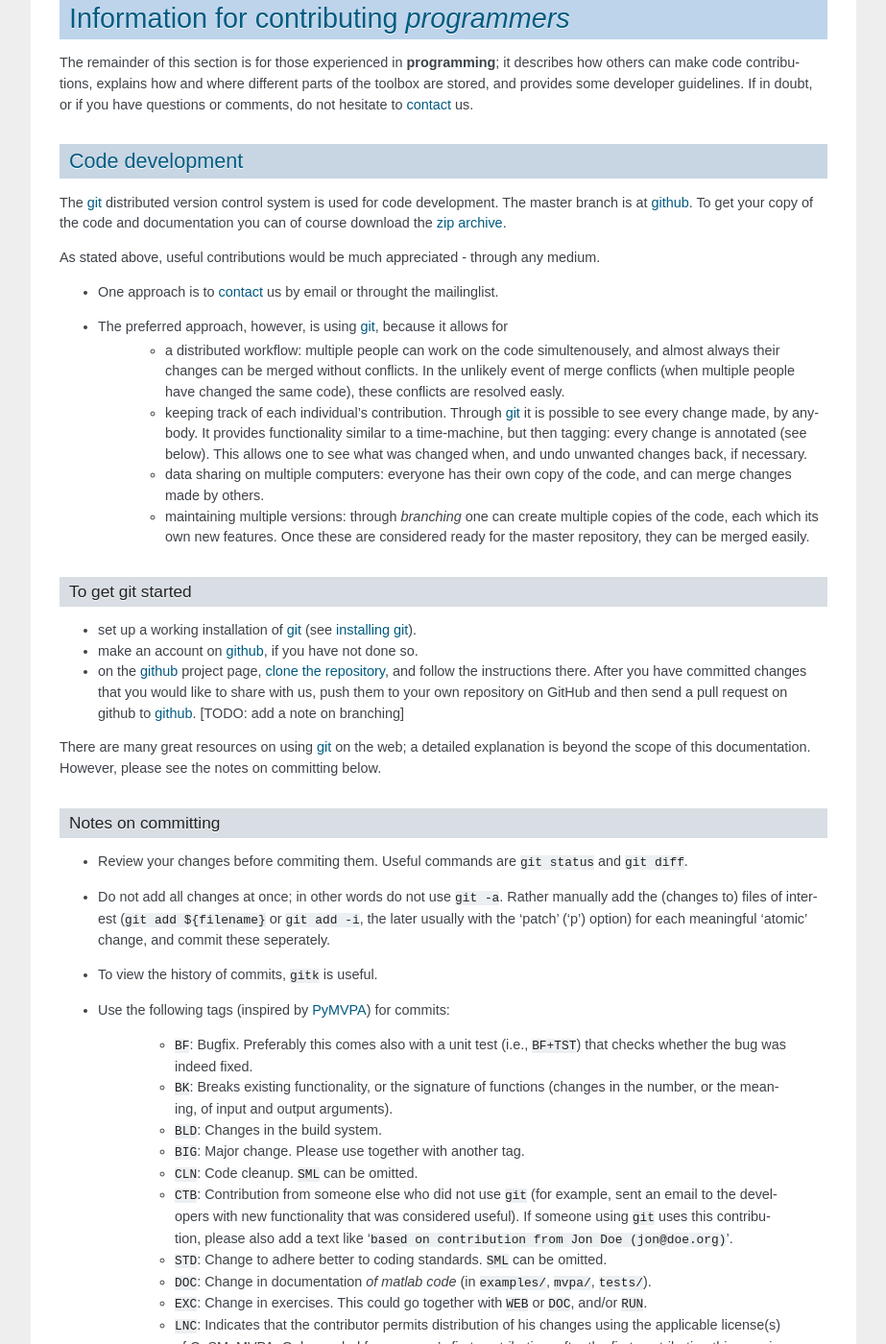
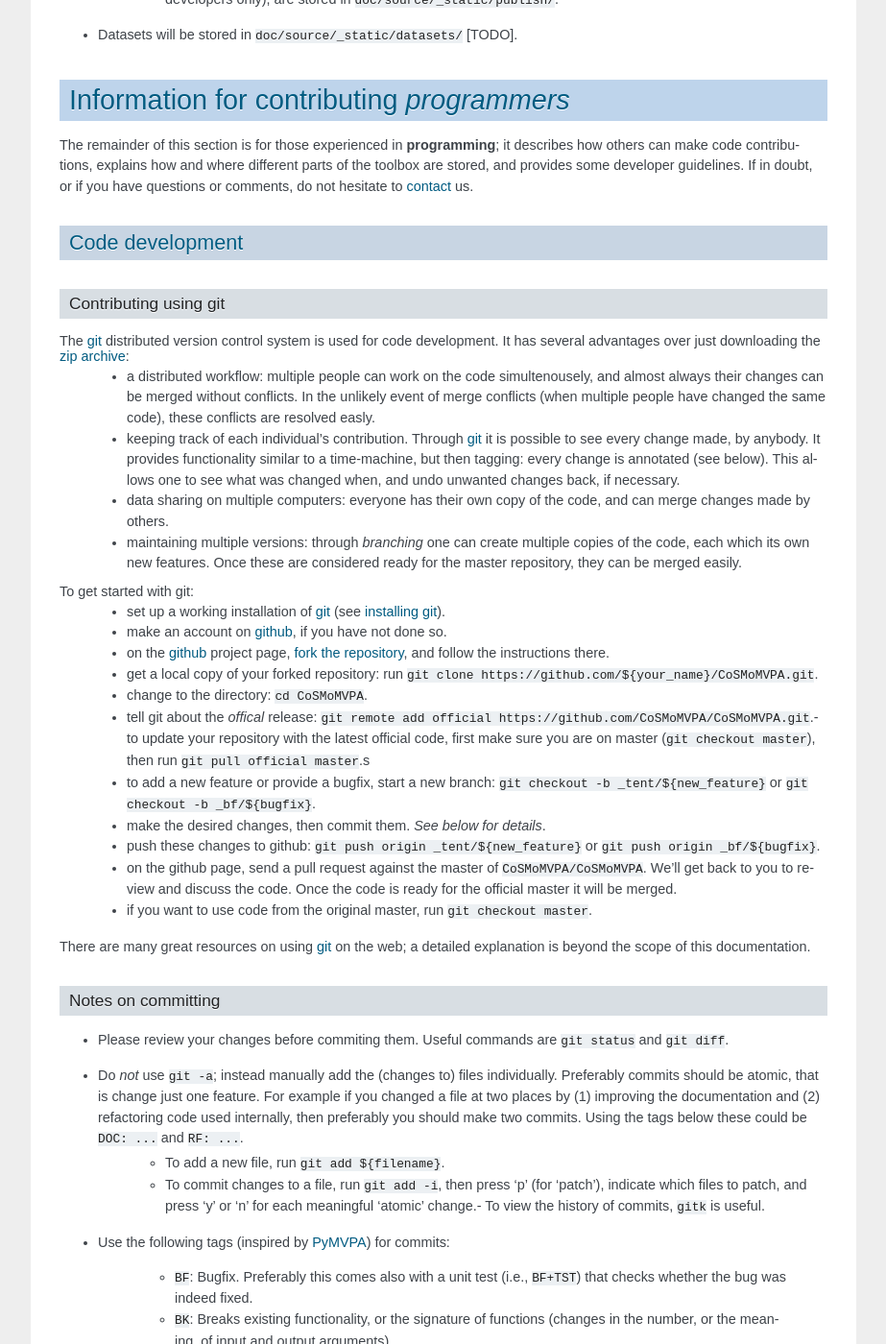
Before and after one commit to CoSMoMVPA/CoSMoMVPA, a Sphinx documentation site: the page built from doc/source/contribute.rst, in a window 1280 px wide and 1400 px high, scrolled down 1324 px. Shown: the whole window at 96% size, without its empty margins (198-1121 px from the left). Built offline with Sphinx 7.4.7, drawn with Linux system fonts in a browser that asks for light colours; pages that are not in the unit, such as notebooks, are missing from menus; some of the changed text lies outside the part shown.

Commit message:
WEB: improve documentation for contributions

```diff
--- a/doc/source/contribute.rst
+++ b/doc/source/contribute.rst
@@ -23,6 +23,7 @@ Meta - naming conventions in the documentation
 ++++++++++++++++++++++++++++++++++++++++++++++
 - Path names are `Unix-like`_-based; ``/`` is the path separation character, rather than ``\`` used on Windows platforms.
 - Directories have ``/`` as the last character, and are relative to the directory where ``CoSMoMVPA`` resides.
+- Sometimes ``${a_name}`` is used, this indicates that `a_name` is a meta-syntactic variable.
 
 
 Setting the Matlab_ path
@@ -30,8 +31,10 @@ Setting the Matlab_ path
 To use ``CoSMoMVPA`` functionality, it is recommended to:
 
 - add the ``mvpa/`` directory to the Matlab_ path.
-- also add ``externals/``, its subdirectories, to the Matlab_ path.
-- to run examples, ``cd`` to ``examples/`` and run scripts from there.
+- also add ``externals/`` and its subdirectories to the Matlab_ path.
+- do *not* add ``examples/`` or ``tests`` to the Matlab_ path.
+    + To run examples, ``cd`` to ``examples/`` and run scripts from there.
+    + To run unit tests, ``cd`` to ``tests/`` and run ``run_tests`` from there (this requires the xUnit_ framework).
 
 Organization of files and directories
 +++++++++++++++++++++++++++++++++++++
@@ -61,34 +64,41 @@ The remainder of this section is for those experienced in **programming**; it de
 
 Code development
 ^^^^^^^^^^^^^^^^
-The git_ distributed version control system is used for code development.
-The master branch is at github_. To get your copy of the code and documentation you can of course download the `zip archive`_.
 
-As stated above, useful contributions would be much appreciated - through any medium.
+Contributing using git
+++++++++++++++++++++++
 
-- One approach is to contact_ us by email or throught the mailinglist.
-- The preferred approach, however, is using git_, because it allows for
+The git_ distributed version control system is used for code development. It has several advantages over just downloading the `zip archive`_:
     + a distributed workflow: multiple people can work on the code simultenousely, and almost always their changes can be merged without conflicts. In the unlikely event of merge conflicts (when multiple people have changed the same code), these conflicts are resolved easly.
     + keeping track of each individual's contribution. Through git_ it is possible to see every change made, by anybody. It provides functionality similar to a time-machine, but then tagging: every change is annotated (see below). This allows one to see what was changed when, and undo unwanted changes back, if necessary.
     + data sharing on multiple computers: everyone has their own copy of the code, and can merge changes made by others.
     + maintaining multiple versions: through *branching* one can create multiple copies of the code, each which its own new features. Once these are considered ready for the master repository, they can be merged easily.
 
-To get git started
-++++++++++++++++++
-- set up a working installation of git_ (see `installing git`_).
-- make an account on github_, if you have not done so.
-- on the github_ project page, `clone the repository`_, and follow the instructions there. After you have committed changes that you would like to share with us, push them to your own repository on GitHub and then send a pull request on github to github_. [TODO: add a note on branching]
+To get started with git:
+    + set up a working installation of git_ (see `installing git`_).
+    + make an account on github_, if you have not done so.
+    + on the github_ project page, `fork the repository`_, and follow the instructions there.
+    + get a local copy of your forked repository: run ``git clone https://github.com/${your_name}/CoSMoMVPA.git``.
+    + change to the directory: ``cd CoSMoMVPA``.
+    + tell git about the `offical` release: ``git remote add official https://github.com/CoSMoMVPA/CoSMoMVPA.git``.- to update your repository with the latest official code, first make sure you are on master (``git checkout master``), then run ``git pull official master``.s
+    + to add a new feature or provide a bugfix, start a new branch: ``git checkout -b _tent/${new_feature}`` or ``git checkout -b _bf/${bugfix}``.
+    + make the desired changes, then commit them. `See below for details`.
+    + push these changes to github: ``git push origin _tent/${new_feature}`` or ``git push origin _bf/${bugfix}``.
+    + on the github page, send a pull request against the master of ``CoSMoMVPA/CoSMoMVPA``. We'll get back to you to review and discuss the code. Once the code is ready for the official master it will be merged.
+    + if you want to use code from the original master, run ``git checkout master``.
 
-There are many great resources on using git_ on the web; a detailed explanation is beyond the scope of this documentation. However, please see the notes on committing below.
+There are many great resources on using git_ on the web; a detailed explanation is beyond the scope of this documentation.
 
 .. _`installing git`: http://git-scm.com/book/en/Getting-Started-Installing-Git
-.. _`clone the repository`: https://help.github.com/articles/fork-a-repo
+.. _`fork the repository`: https://help.github.com/articles/fork-a-repo
+
 
 Notes on committing
 +++++++++++++++++++
-- Review your changes before commiting them. Useful commands are ``git status`` and ``git diff``.
-- Do not add all changes at once; in other words do not use ``git -a``. Rather manually add the (changes to) files of interest (``git add ${filename}`` or ``git add -i``, the later usually with the 'patch' ('p') option) for each meaningful 'atomic' change, and commit these seperately.
-- To view the history of commits, ``gitk`` is useful.
+- Please review your changes before commiting them. Useful commands are ``git status`` and ``git diff``.
+- Do *not* use ``git -a``; instead manually add the (changes to) files individually. Preferably commits should be atomic, that is change just one feature.  For example if you changed a file at two places by (1) improving the documentation and (2) refactoring code used internally, then preferably you should make two commits. Using the tags below these could be ``DOC: ...`` and ``RF: ...``.
+    + To add a new file, run ``git add ${filename}``.
+    + To commit changes to a file, run ``git add -i``, then press 'p' (for 'patch'), indicate which files to patch, and press 'y' or 'n' for each meaningful 'atomic' change.- To view the history of commits, ``gitk`` is useful.
 - Use the following tags (inspired by PyMVPA_) for commits:
 
     + ``BF``: Bugfix. Preferably this comes also with a unit test (i.e., ``BF+TST``) that checks whether the bug was indeed fixed.
@@ -114,7 +124,7 @@ Notes on committing
 
     Using these tags allows others to quickly see what *kind of* changes were made, and to generate summary reports on the kind of changes.
 
-    Please describe what changes you made; however, the tags don't have to name which files were changed, as git_ takes care of that.
+    Please describe what changes you made. The tags don't have to name which files were changed, as git_ takes care of that.
 
     Tags can be combined, as it may occur that multiple tags apply; use the ``+``-character to concatenate them.
 
@@ -256,6 +266,20 @@ The following are guidelines, intended to improve:
 
         my_var=0;
 
+- Crash early, and when doing so, provide informative error messages.
+
+    **bad:**
+
+    .. code-block:: matlab
+
+        error('What do you mean?');
+
+    **good:**
+
+    .. code-block:: matlab
+
+        error('targets have size %d x %d, expected %d % d', targ_size, exp_size);
+
 
 - Avoid using capital letters in the documentation, unless you want others to PERCEIVE YOUR MESSAGE AS SHOUTING, normal spelling dictates this (start of a sentence, proper names), tag code, or to refer to variable names. Avoid capital letters for variable names. If possible, give informative error messages.
     **bad:**
@@ -308,10 +332,6 @@ The following are guidelines, intended to improve:
 
     .. code-block:: matlab
 
-        error('targets have size %d x %d, expected %d % d', targ_size, exp_size);
-
-    .. code-block:: matlab
-
        fprintf('Starting analysis - please be patient...\n');
 
 - When writing function definitions:
@@ -333,10 +353,10 @@ The following are guidelines, intended to improve:
     .. include:: cosmo_winner_indices_hdr.rst
         :start-line: 1
 
-- It is better to allocate space for the data beforehand, rather than let arrays grow in a ``for`` or ``while`` loop.
-    + This can greatly improve performance, as growing an array requires reallocating memory, which slows down code execution.
-    + It also signals to those who read the source what the size of the output is, and may help in understanding what the output contains.
-    + This guideline is especially important for large arrays of data, or cases when the output size can be large.
+- Allocate space for output or intermediate results beforehand, rather than let arrays grow in a ``for`` or ``while`` loop.
+    + This can greatly improve performance. Growing an array requires reallocating memory, which slows down code execution.
+    + It also indicates what the size of the output is, which can help in understanding what code does.
+    + This guideline is especially important when for large arrays of data are used.
 
     **bad:**
 
@@ -518,12 +538,9 @@ The following are guidelines, intended to improve:
 
     .. code-block:: matlab
 
-        joined_labels=sprintf('%s;' labels{:});
-        if ~isempty(joined_labels)
-            joined_labels=joined_labels(1:(end-1));
-        end
+        joined_labels=cosmo_strjoin(labels,';');
 
-    *Note*: newer Matlab versions provide ``strjoin``, but for compatibility reasons this function is not used in CoSMoMVPA.
+    *Note*: newer Matlab versions provide ``strjoin``, but for compatibility reasons an alternative implementation is provided as ``cosmo_strjoin``.
 
 
 - Avoid using ``eval``, unless absolutely necessary. Not only do these carry a space penalty, but it obfuscates the code considerably. In almost all cases code can rewritten that avoids eval. If necessary use function handles
@@ -550,8 +567,8 @@ The following are guidelines, intended to improve:
         results=zeros(nsamples,1);
         f_names={'f_odd','f_even'};
         for k=1:nsamples
-            f_name=names(mod(k+1,2)+1);
-            eval(sprintf('results(%d)=%s(data(%d));', k, name, k));
+            f_name=f_names(mod(k+1,2)+1);
+            eval(sprintf('results(%d)=%s(data(%d));', k, f_name, k));
         end
 
     **good:**
@@ -563,10 +580,10 @@ The following are guidelines, intended to improve:
         f_handles={@f_odd, @f_even};
         for k=1:nsamples
             f_handle=f_handles{mod(k+1,2)+1};
-            f_data=handle(data(k));
+            f_data=f_handle(data(k));
         end
 
-- Note on the use of exceptions [possibly subject to change]: The use ``try`` and ``catch`` statements is generally avoided; rather throw an exception when the input to a function is wrong. Consider that the code is code aimed for use in a Mars rover, that should never crash even in unexcepted circumstances; instead the code is aimed at analysis of neuroscience data, where getting correct results is more important than requiring someone to modify a script because the inputs were wrong and and error was raised. (Currently the only exception is ``cosmo_publish_run_scripts``, that builds the Matlab_ output from the scripts in ``examples/``).
+- [possibly subject to change]: The use ``try`` and ``catch`` statements is generally avoided; rather throw an exception when the input to a function is wrong. Consider that the code is code aimed for use in a Mars rover, that should never crash even in unexcepted circumstances; instead the code is aimed at analysis of neuroscience data, where getting correct results is more important than requiring someone to modify a script because the inputs were wrong and and error was raised. (Currently the only exception is ``cosmo_publish_run_scripts``, that builds the Matlab_ output from the scripts in ``examples/``).
 
 - Note on checking consistency of input arguments: there is a subjective component in deciding how much should be checked, or when an error should be thrown. Checking more means less concise code and longer execution times, but can also prevent the user from making mistakes that would otherwise go undetected. For example, the current implementation does not check for *double dipping* for partitions in general, but does raise an error when using ``cosmo_splithalf_correlation_measure``. Similarly, ``cosmo_dataset_slice`` checks for the proper size of feature or sample attributes, but such a check is not done in some other functions.
 
@@ -576,7 +593,7 @@ The following are guidelines, intended to improve:
 CoSMoMPVA-specific guidelines
 +++++++++++++++++++++++++++++
 
-+ To indicate that a code block is an exercise, place a line containing ``% >>`` before the block and one containing ``% <<`` after the block. When using the build system (see above), this will replace the corresponding block by a message saying ``%%%% Your code comes here %%%%`` in the online documentation.
++ To indicate that a code block is an exercise, place a line containing ``% >@@>`` before the block and one containing ``% <@@<`` after the block. When using the build system (see above), this will replace the corresponding block by a message saying ``%%%% Your code comes here %%%%`` in the online documentation.
 
     **example:**
 
```
Also changed, not shown: other parts of doc/source/contribute.rst (+2 -2 lines).
